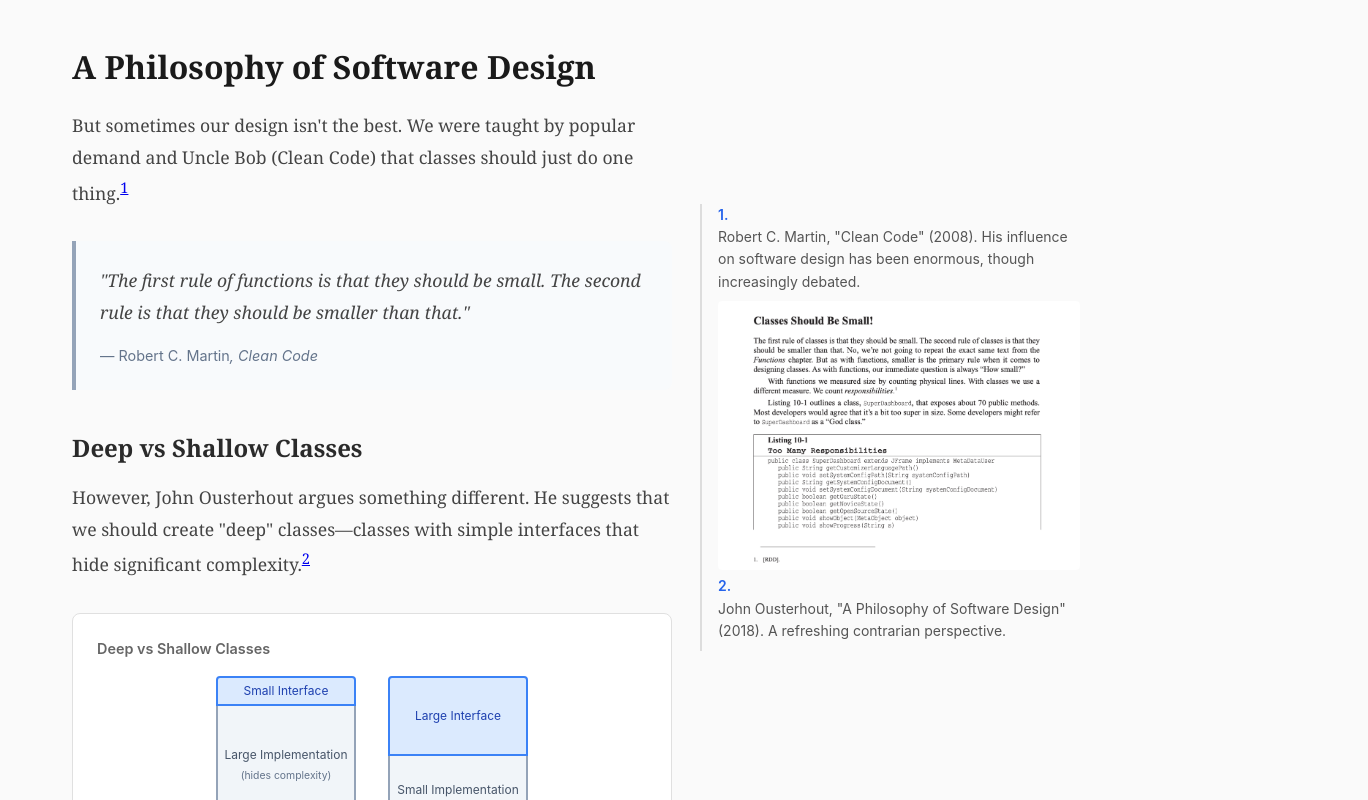
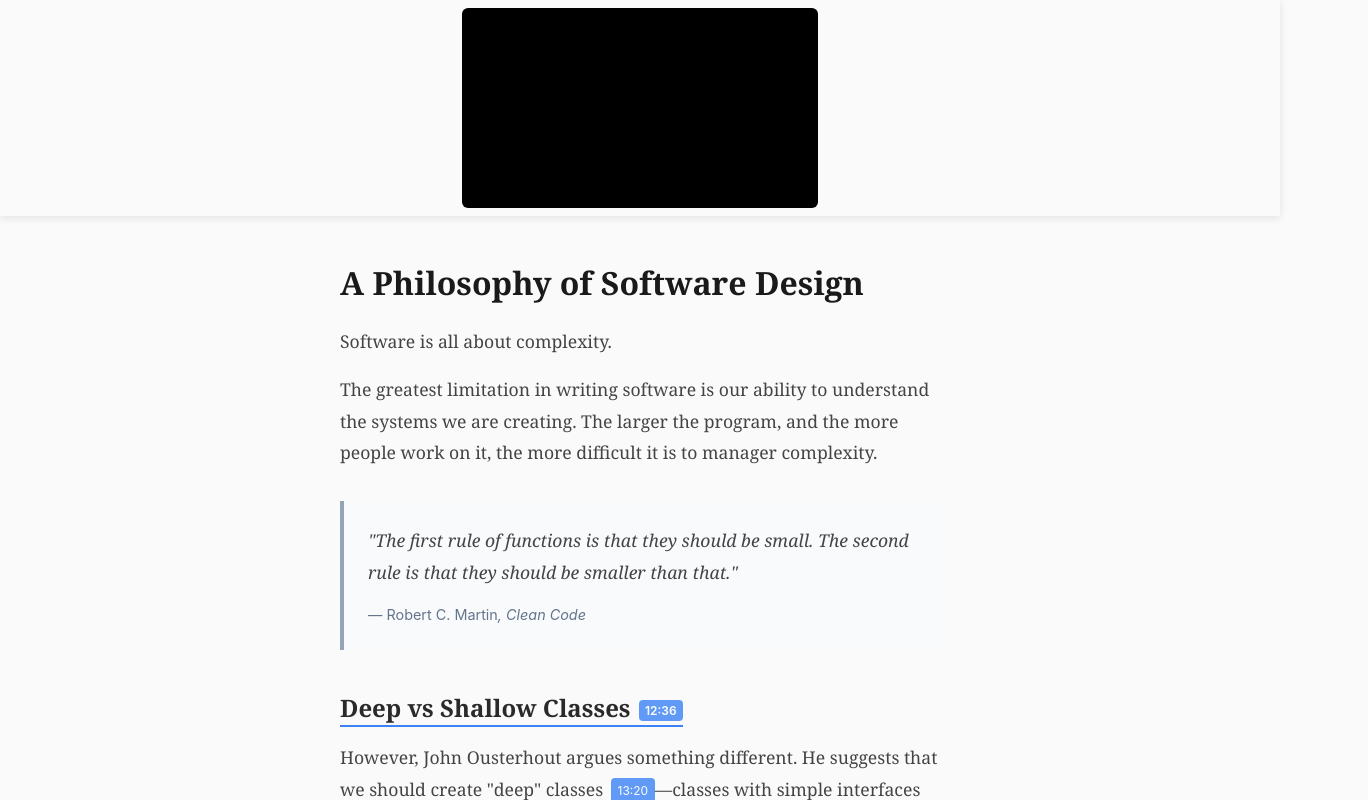
Before and after one commit to vicentematus/philosophy-of-software-design, a React (Vite) app: page / in a window 1280 px wide. Shown: the top 800 px of the page, 1368 px wide, since content can reach past the window. Built offline with nearby package versions, Linux system fonts and the light colour scheme.

Commit message:
feat: checkpoint apsod timestamp

```diff
--- a/src/components/EssayLayout.tsx
+++ b/src/components/EssayLayout.tsx
@@ -1,12 +1,18 @@
 import type { ReactNode } from 'react'
 import { MDXProvider } from '@mdx-js/react'
 import { SidenotesProvider, Sidenotes, FootnoteSection, useSidenotes } from './mdx'
+import { YouTubeProvider, YouTubePlayer, TimestampLink } from './video'
 import * as EssayComponents from './essay'
+
+// Video ID for "A Philosophy of Software Design" talk
+const VIDEO_ID = 'bmSAYlu0NcY'
 
 // MDX components that override default HTML elements
 const mdxComponents = {
   // Override section to handle footnotes section visibility
   section: FootnoteSection,
+  // Video timestamp component
+  TimestampLink,
   // Custom essay components
   ...EssayComponents,
 }
@@ -19,19 +25,24 @@
   const { containerRef } = useSidenotes()
 
   return (
+    <div className="essay-page">
+      <YouTubePlayer />
       <div className="essay-layout" ref={containerRef}>
         <article className="essay-content">
           <MDXProvider components={mdxComponents}>{children}</MDXProvider>
         </article>
         <Sidenotes />
       </div>
+    </div>
   )
 }
 
 export function EssayLayout({ children }: EssayLayoutProps) {
   return (
+    <YouTubeProvider videoId={VIDEO_ID}>
       <SidenotesProvider>
         <EssayContent>{children}</EssayContent>
       </SidenotesProvider>
+    </YouTubeProvider>
   )
 }
--- /dev/null
+++ b/src/components/video/TimestampLink.tsx
@@ -0,0 +1,43 @@
+import type { ReactNode } from 'react'
+import { useYouTube } from './YouTubeContext'
+
+interface TimestampLinkProps {
+  t: number // timestamp in seconds
+  children: ReactNode
+}
+
+export function TimestampLink({ t, children }: TimestampLinkProps) {
+  const { seekTo, isReady } = useYouTube()
+
+  const handleClick = () => {
+    if (isReady) {
+      seekTo(t)
+      // No need to scroll - video is sticky at top
+    }
+  }
+
+  // Format timestamp for display (e.g., 756 -> "12:36")
+  const formatTime = (seconds: number) => {
+    const mins = Math.floor(seconds / 60)
+    const secs = seconds % 60
+    return `${mins}:${secs.toString().padStart(2, '0')}`
+  }
+
+  return (
+    <span
+      className="timestamp-link"
+      onClick={handleClick}
+      role="button"
+      tabIndex={0}
+      onKeyDown={(e) => {
+        if (e.key === 'Enter' || e.key === ' ') {
+          handleClick()
+        }
+      }}
+      title={`Jump to ${formatTime(t)} in video`}
+    >
+      {children}
+      <span className="timestamp-indicator">{formatTime(t)}</span>
+    </span>
+  )
+}
--- /dev/null
+++ b/src/components/video/YouTubeContext.tsx
@@ -0,0 +1,112 @@
+import {
+  createContext,
+  useContext,
+  useRef,
+  useState,
+  useCallback,
+  type ReactNode,
+  type MutableRefObject,
+} from 'react'
+
+// YouTube IFrame API types
+declare global {
+  interface Window {
+    YT: typeof YT
+    onYouTubeIframeAPIReady: () => void
+  }
+}
+
+declare namespace YT {
+  class Player {
+    constructor(elementId: string, options: PlayerOptions)
+    seekTo(seconds: number, allowSeekAhead: boolean): void
+    playVideo(): void
+    pauseVideo(): void
+    destroy(): void
+  }
+
+  interface PlayerOptions {
+    videoId: string
+    width?: string | number
+    height?: string | number
+    playerVars?: PlayerVars
+    events?: {
+      onReady?: (event: PlayerEvent) => void
+      onStateChange?: (event: OnStateChangeEvent) => void
+    }
+  }
+
+  interface PlayerVars {
+    autoplay?: 0 | 1
+    controls?: 0 | 1
+    rel?: 0 | 1
+    modestbranding?: 0 | 1
+    start?: number
+  }
+
+  interface PlayerEvent {
+    target: Player
+  }
+
+  interface OnStateChangeEvent {
+    data: number
+    target: Player
+  }
+
+  const PlayerState: {
+    ENDED: number
+    PLAYING: number
+    PAUSED: number
+    BUFFERING: number
+    CUED: number
+  }
+}
+
+interface YouTubeContextType {
+  seekTo: (seconds: number) => void
+  playerRef: MutableRefObject<YT.Player | null>
+  isReady: boolean
+  setIsReady: (ready: boolean) => void
+  videoId: string
+}
+
+const YouTubeContext = createContext<YouTubeContextType | null>(null)
+
+export function useYouTube() {
+  const context = useContext(YouTubeContext)
+  if (!context) {
+    throw new Error('useYouTube must be used within a YouTubeProvider')
+  }
+  return context
+}
+
+interface YouTubeProviderProps {
+  children: ReactNode
+  videoId: string
+}
+
+export function YouTubeProvider({ children, videoId }: YouTubeProviderProps) {
+  const playerRef = useRef<YT.Player | null>(null)
+  const [isReady, setIsReady] = useState(false)
+
+  const seekTo = useCallback((seconds: number) => {
+    if (playerRef.current && isReady) {
+      playerRef.current.seekTo(seconds, true)
+      playerRef.current.playVideo()
+    }
+  }, [isReady])
+
+  return (
+    <YouTubeContext.Provider
+      value={{
+        seekTo,
+        playerRef,
+        isReady,
+        setIsReady,
+        videoId,
+      }}
+    >
+      {children}
+    </YouTubeContext.Provider>
+  )
+}
--- /dev/null
+++ b/src/components/video/YouTubePlayer.tsx
@@ -0,0 +1,71 @@
+import { useEffect, useRef } from 'react'
+import { useYouTube } from './YouTubeContext'
+
+export function YouTubePlayer() {
+  const { playerRef, setIsReady, videoId } = useYouTube()
+  const containerRef = useRef<HTMLDivElement>(null)
+  const isApiLoaded = useRef(false)
+
+  useEffect(() => {
+    // Load YouTube IFrame API
+    const loadYouTubeAPI = () => {
+      if (window.YT && window.YT.Player) {
+        createPlayer()
+        return
+      }
+
+      if (isApiLoaded.current) return
+      isApiLoaded.current = true
+
+      const tag = document.createElement('script')
+      tag.src = 'https://www.youtube.com/iframe_api'
+      const firstScriptTag = document.getElementsByTagName('script')[0]
+      firstScriptTag.parentNode?.insertBefore(tag, firstScriptTag)
+
+      window.onYouTubeIframeAPIReady = () => {
+        createPlayer()
+      }
+    }
+
+    const createPlayer = () => {
+      if (playerRef.current) {
+        playerRef.current.destroy()
+      }
+
+      playerRef.current = new window.YT.Player('youtube-player', {
+        videoId,
+        width: '100%',
+        height: '100%',
+        playerVars: {
+          autoplay: 0,
+          controls: 1,
+          rel: 0,
+          modestbranding: 1,
+          start: 143, // Start at 2:23
+        },
+        events: {
+          onReady: () => {
+            setIsReady(true)
+          },
+        },
+      })
+    }
+
+    loadYouTubeAPI()
+
+    return () => {
+      if (playerRef.current) {
+        playerRef.current.destroy()
+        playerRef.current = null
+      }
+    }
+  }, [videoId, playerRef, setIsReady])
+
+  return (
+    <div className="youtube-player-container" ref={containerRef}>
+      <div className="youtube-player-wrapper">
+        <div id="youtube-player" />
+      </div>
+    </div>
+  )
+}
--- /dev/null
+++ b/src/components/video/index.ts
@@ -0,0 +1,3 @@
+export { YouTubeProvider, useYouTube } from './YouTubeContext'
+export { YouTubePlayer } from './YouTubePlayer'
+export { TimestampLink } from './TimestampLink'
--- a/src/content/essay.mdx
+++ b/src/content/essay.mdx
@@ -1,14 +1,18 @@
 import { Quote, Callout, DeepVsShallowDiagram, CodeExample } from '../components/essay'
+import { TimestampLink } from '../components/video'
 
 # A Philosophy of Software Design
 
-But sometimes our design isn't the best. We were taught by popular demand and Uncle Bob (Clean Code) that classes should just do one thing.[^1]
+
+Software is all about complexity.
+
+The greatest limitation in writing software is our ability to understand the systems we are creating. The larger the program, and the more people work on it, the more difficult it is to manager complexity.
 
 <Quote text="The first rule of functions is that they should be small. The second rule is that they should be smaller than that." author="Robert C. Martin" source="Clean Code" />
 
-## Deep vs Shallow Classes
+## <TimestampLink t={756}>Deep vs Shallow Classes</TimestampLink>
 
-However, John Ousterhout argues something different. He suggests that we should create "deep" classes—classes with simple interfaces that hide significant complexity.[^2]
+However, John Ousterhout argues something different. He suggests that we should create <TimestampLink t={800}>"deep" classes</TimestampLink>—classes with simple interfaces that hide significant complexity.[^2]
 
 <DeepVsShallowDiagram />
 
--- a/src/index.css
+++ b/src/index.css
@@ -18,6 +18,7 @@
   line-height: 1.5;
   min-height: 100vh;
   background-color: #fafafa;
+  overflow-x: hidden; /* Prevent horizontal scroll from sidenotes */
 }
 
 img,
--- a/src/styles/essay.css
+++ b/src/styles/essay.css
@@ -1,3 +1,78 @@
+/* ============================================
+   VIDEO PLAYER
+   ============================================ */
+
+.essay-page {
+  display: flex;
+  flex-direction: column;
+}
+
+.youtube-player-container {
+  position: sticky;
+  top: 0;
+  z-index: 100;
+  width: 100%;
+  background: #fafafa;
+  padding: 0.5rem 1rem;
+  box-shadow: 0 2px 8px rgba(0, 0, 0, 0.1);
+}
+
+.youtube-player-wrapper {
+  position: relative;
+  height: 25vh; /* 25% of viewport height */
+  width: calc(25vh * 16 / 9); /* Maintain 16:9 aspect ratio */
+  max-width: 100%; /* Prevent horizontal overflow */
+  margin: 0 auto;
+  overflow: hidden;
+  background: #000;
+  border-radius: 6px;
+}
+
+.youtube-player-wrapper iframe,
+.youtube-player-wrapper #youtube-player {
+  width: 100%;
+  height: 100%;
+  border: none;
+  border-radius: 6px;
+}
+
+/* ============================================
+   TIMESTAMP LINK
+   ============================================ */
+
+.timestamp-link {
+  cursor: pointer;
+  color: inherit;
+  text-decoration: none;
+  border-bottom: 2px solid #3b82f6;
+  padding-bottom: 1px;
+  transition: all 0.2s ease;
+  position: relative;
+}
+
+.timestamp-link:hover {
+  background-color: rgba(59, 130, 246, 0.1);
+  border-bottom-color: #2563eb;
+}
+
+.timestamp-indicator {
+  display: inline-block;
+  margin-left: 0.5rem;
+  padding: 0.1rem 0.4rem;
+  font-size: 0.75rem;
+  font-family: -apple-system, BlinkMacSystemFont, 'Segoe UI', sans-serif;
+  background-color: #3b82f6;
+  color: white;
+  border-radius: 4px;
+  vertical-align: middle;
+  opacity: 0.8;
+  transition: opacity 0.2s ease;
+}
+
+.timestamp-link:hover .timestamp-indicator {
+  opacity: 1;
+}
+
 /* ============================================
    ESSAY LAYOUT
    ============================================ */
```
Lines whose indentation alone changed are shown as unchanged.
